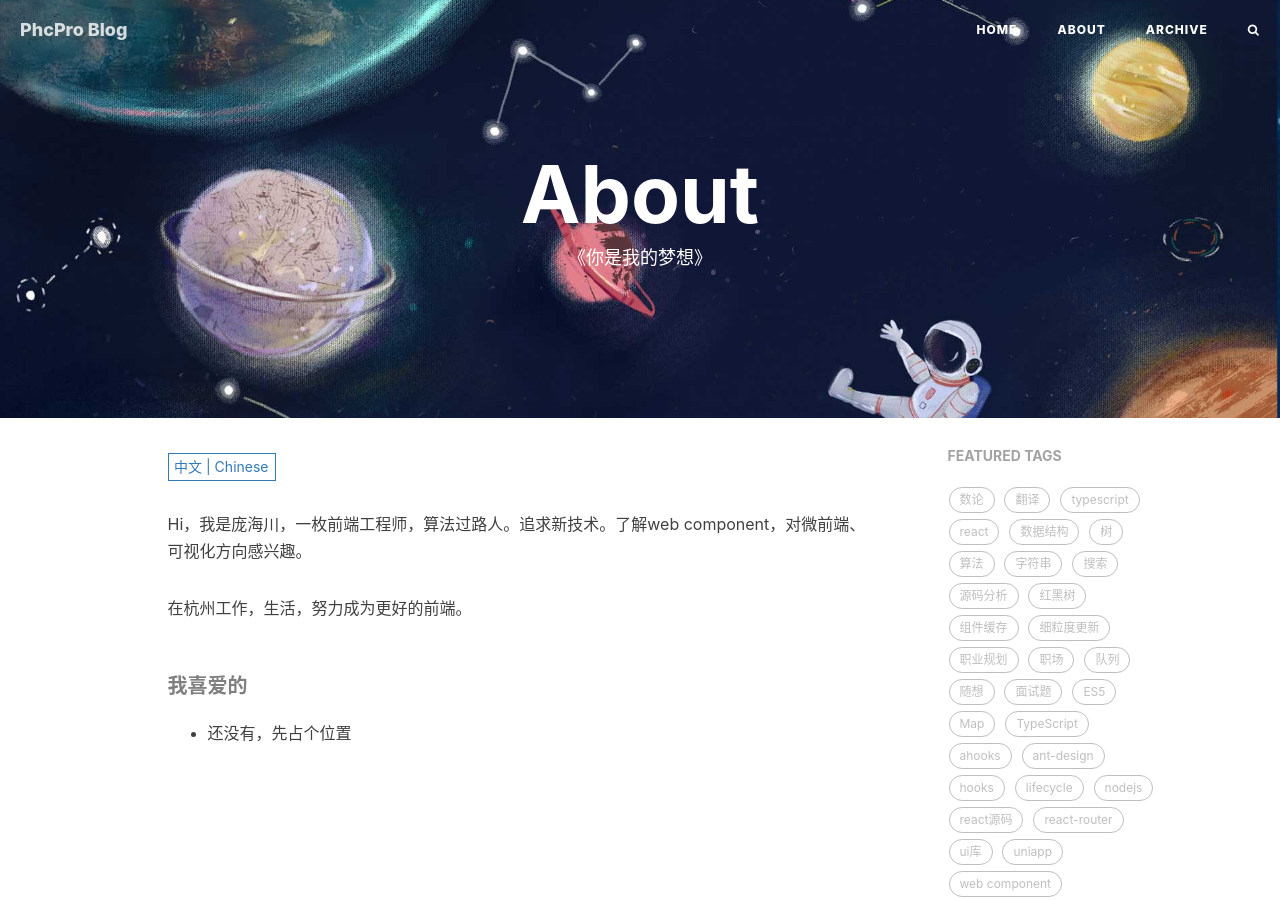
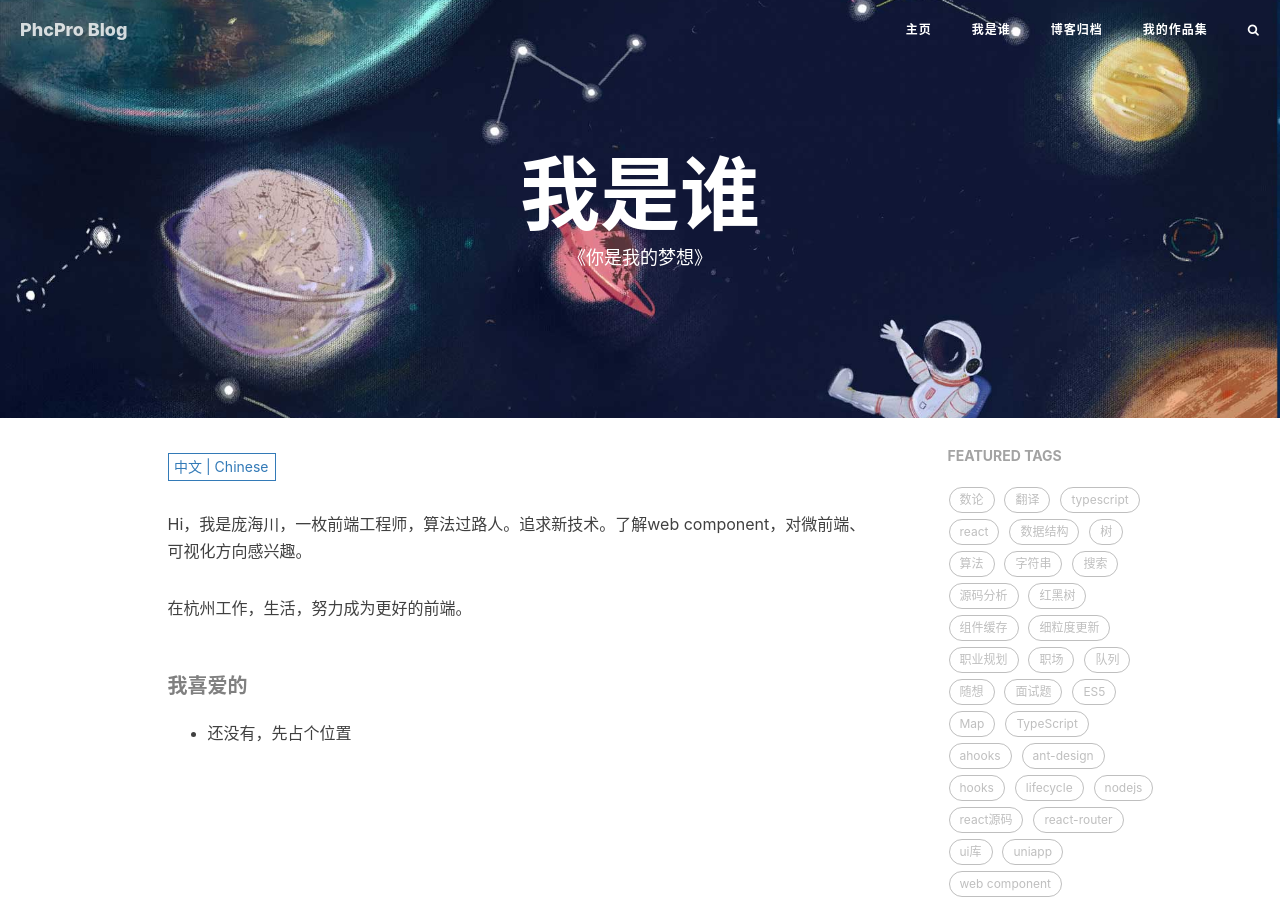
Before and after one commit to iamphc/iamphc.github.io, a Jekyll site: the page built from about.html, in a window 1280 px wide and 900 px high. Built offline with Jekyll 4.4.1, drawn with Linux system fonts in a browser that asks for light colours; nearby versions of some CDN libraries; comment, search, counter and statistics services are not loaded.

```diff
--- a/_includes/nav.html
+++ b/_includes/nav.html
@@ -21,7 +21,7 @@
                 <div class="navbar-collapse">
                     <ul class="nav navbar-nav navbar-right">
                         <li>
-                            <a href="{{ site.baseurl }}/">Home</a>
+                            <a href="{{ site.baseurl }}/">主页</a>
                         </li>
                         {% for page in site.pages %}
                         {% if page.title and page.hide-in-nav != true %}
--- a/about.html
+++ b/about.html
@@ -1,6 +1,6 @@
 ---
 layout: page
-title: "About"
+title: "我是谁"
 description: "《你是我的梦想》"
 header-img: "img/about-bg.jpg"
 multilingual: true
--- a/archive.html
+++ b/archive.html
@@ -1,5 +1,5 @@
 ---
-title: Archive
+title: 博客归档
 layout: default
 description: "「每天进步多一点」"
 header-img: "img/phc-pro/tag-bg.png"
```
Also changed, not shown: projects.html (added, +18 -0 lines), img/phc-pro/boy.PNG (added), img/phc-pro/sky.jpg (added).
